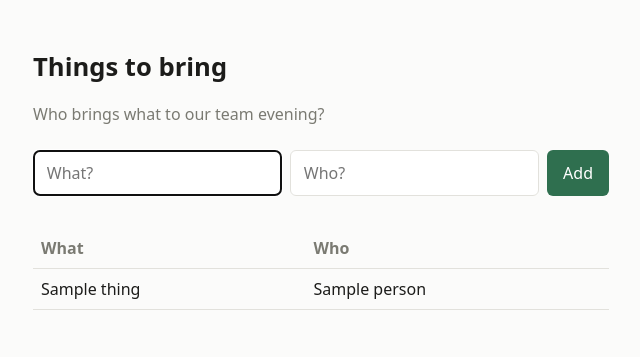
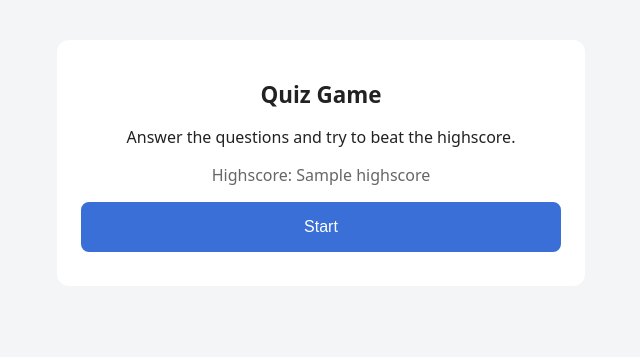
Before and after one commit to mudt-cm104-2026-winter/team-07, a FastAPI app: template app/templates/index.html in a window 1280 px wide. Shown: the top 357 px of the page, without its empty margins (319-959 px from the left). Run offline with FastAPI, Linux system fonts and the light colour scheme; the template is opened without the code that fills it: most values are stand-ins (such as "Sample title", 1, 10 or a date in 2020).

Commit message:
Add frontend templates

```diff
--- a/app/main.py
+++ b/app/main.py
@@ -33,7 +33,7 @@ games = {}
 
 
 def find_game(game_id):
-    # Return the game for the given ID or respond with 404 if it does not exist.
+    # Return the game for the given ID, or respond with 404 if it does not exist.
     game = games.get(game_id)
     if game is None:
         raise HTTPException(status_code=404, detail="Game not found")
@@ -41,7 +41,7 @@ def find_game(game_id):
 
 
 def current_question(game):
-    """Return the question the player is currently on."""
+    # Return the question the player is currently on.
     return game["questions"][game["index"]]
 
 
@@ -49,10 +49,11 @@ def current_question(game):
 
 
 @app.get("/")
-def home():
+def home(request: Request):
     # Start page.
-    # TODO (front end): render index.html
-    return {"page": "start", "highscore": storage.get_high_score()}
+    return templates.TemplateResponse(
+        request, "index.html", {"highscore": storage.get_high_score()}
+    )
 
 
 @app.post("/start")
@@ -72,30 +73,32 @@ def start_game():
 
 
 @app.get("/game/{game_id}")
-def show_question(game_id: str):
+def show_question(request: Request, game_id: str):
     # Show the current question, including feedback once it has been answered.
     game = find_game(game_id)
     if game["finished"]:
         return RedirectResponse(f"/game/{game_id}/result", status_code=303)
 
     question = current_question(game)
-    # TODO (front end): render question.html
-    return {
-        "game_id": game_id,
-        "number": game["index"] + 1,
-        "total": len(game["questions"]),
-        "question": question["question"],
-        "options": game["options"],
-        "feedback": game["feedback"],
-        "score": game["score"],
-    }
+    return templates.TemplateResponse(
+        request,
+        "question.html",
+        {
+            "game_id": game_id,
+            "number": game["index"] + 1,
+            "total": len(game["questions"]),
+            "question": question["question"],
+            "options": game["options"],
+            "feedback": game["feedback"],
+            "score": game["score"],
+        },
+    )
 
 
 @app.post("/game/{game_id}/answer")
 def answer(game_id: str, choice: str = Form(...)):
     # Check the selected option and store the result.
     # Only the first answer per question is counted.
-
     game = find_game(game_id)
 
     if game["feedback"] is None and not game["finished"]:
@@ -135,12 +138,15 @@ def next_question(game_id: str):
 
 
 @app.get("/game/{game_id}/result")
-def result(game_id: str):
+def result(request: Request, game_id: str):
     # Show the final score and the current highscore.
     game = find_game(game_id)
-    # TODO (front end): render result.html
-    return {
-        "score": game["score"],
-        "total": len(game["questions"]),
-        "highscore": storage.get_high_score(),
-    }
+    return templates.TemplateResponse(
+        request,
+        "result.html",
+        {
+            "score": game["score"],
+            "total": len(game["questions"]),
+            "highscore": storage.get_high_score(),
+        },
+    )
--- a/app/static/style.css
+++ b/app/static/style.css
@@ -1,51 +1,78 @@
-:root {
-  --bg: #fbfbfa;
-  --fg: #1c1c1a;
-  --muted: #7a7a72;
-  --line: #e2e1dc;
-  --accent: #2f6f4f;
+/* Layout: one centred column that fits phones and desktops. */
+body {
+  margin: 0;
+  font-family: system-ui, sans-serif;
+  background: #f4f5f7;
+  color: #222;
 }
 
-* { box-sizing: border-box; }
-
-body {
-  margin: 0;
-  padding: 3rem 1rem;
-  background: var(--bg);
-  color: var(--fg);
-  font: 16px/1.5 system-ui, -apple-system, "Segoe UI", sans-serif;
+main {
+  max-width: 480px;
+  margin: 40px auto;
+  padding: 24px;
+  background: white;
+  border-radius: 12px;
+  text-align: center;
 }
 
-main { max-width: 36rem; margin: 0 auto; }
-
-h1 { font-size: 1.6rem; margin: 0 0 .25rem; }
-
-.intro, .empty { color: var(--muted); }
-
-form.add { display: flex; gap: .5rem; margin: 1.5rem 0 2rem; }
-
-form.add input {
-  flex: 1;
-  min-width: 0;
-  padding: .6rem .8rem;
-  border: 1px solid var(--line);
-  border-radius: 6px;
-  background: #fff;
-  font: inherit;
+h1 {
+  font-size: 1.4rem;
 }
 
+/* Buttons */
 button {
-  padding: .6rem 1rem;
-  border: 0;
-  border-radius: 6px;
-  background: var(--accent);
-  color: #fff;
-  font: inherit;
+  display: block;
+  width: 100%;
+  margin: 10px 0;
+  padding: 14px;
+  font-size: 1rem;
+  border: 2px solid #ccc;
+  border-radius: 8px;
+  background: white;
   cursor: pointer;
 }
 
-table { width: 100%; border-collapse: collapse; }
+button:disabled {
+  cursor: default;
+}
 
-th, td { padding: .5rem; border-bottom: 1px solid var(--line); text-align: left; }
+.option:hover:enabled {
+  border-color: #3b6fd8;
+}
 
-th { color: var(--muted); font-weight: 600; }
+.primary {
+  background: #3b6fd8;
+  border-color: #3b6fd8;
+  color: white;
+}
+
+/* Answer feedback */
+.correct {
+  background: #d8f5dd;
+  border-color: #2e9d47;
+}
+
+.wrong {
+  background: #fadcdc;
+  border-color: #d64545;
+}
+
+.correct-text {
+  color: #2e9d47;
+}
+
+.wrong-text {
+  color: #d64545;
+}
+
+/* Text */
+.progress,
+.highscore {
+  color: #666;
+}
+
+.score,
+.message {
+  font-size: 1.2rem;
+  font-weight: bold;
+}
--- a/app/templates/index.html
+++ b/app/templates/index.html
@@ -1,36 +1,23 @@
-<!doctype html>
+<!DOCTYPE html>
 <html lang="en">
+
 <head>
   <meta charset="utf-8">
   <meta name="viewport" content="width=device-width, initial-scale=1">
-  <title>Things to bring</title>
+  <title>Quiz Game</title>
   <link rel="stylesheet" href="/static/style.css">
 </head>
+
 <body>
   <main>
-    <h1>Things to bring</h1>
-    <p class="intro">Who brings what to our team evening?</p>
+    <h1>Quiz Game</h1>
+    <p>Answer the questions and try to beat the highscore.</p>
+    <p class="highscore">Highscore: {{ highscore }}</p>
 
-    <form class="add" action="/add" method="post">
-      <input name="thing" placeholder="What?" required autocomplete="off" autofocus>
-      <input name="person" placeholder="Who?" required autocomplete="off">
-      <button type="submit">Add</button>
+    <form action="/start" method="post">
+      <button type="submit" class="primary">Start</button>
     </form>
-
-    {% if entries %}
-    <table>
-      <thead>
-        <tr><th>What</th><th>Who</th></tr>
-      </thead>
-      <tbody>
-        {% for entry in entries %}
-        <tr><td>{{ entry.thing }}</td><td>{{ entry.person }}</td></tr>
-        {% endfor %}
-      </tbody>
-    </table>
-    {% else %}
-    <p class="empty">Nothing here yet.</p>
-    {% endif %}
   </main>
 </body>
+
 </html>
```
Also changed, not shown: app/templates/question.html (added, +49 -0 lines), app/templates/result.html (added, +25 -0 lines).
